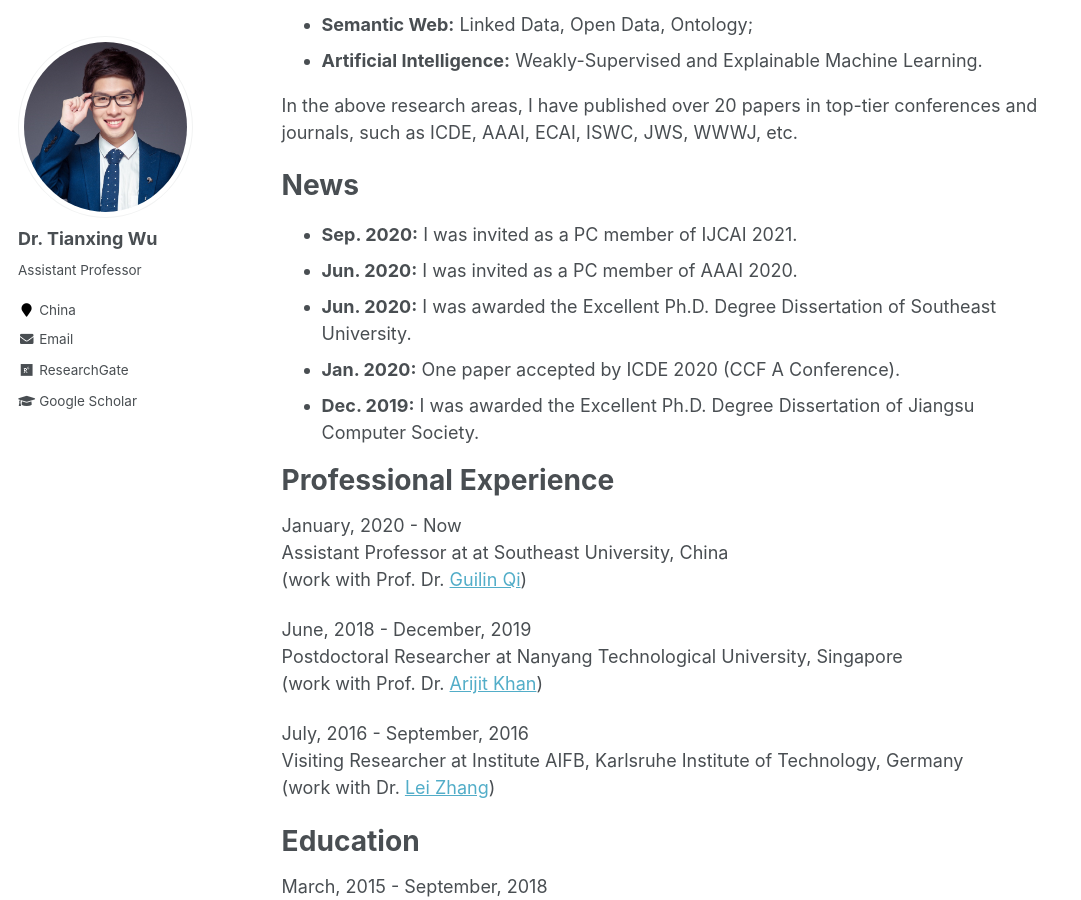
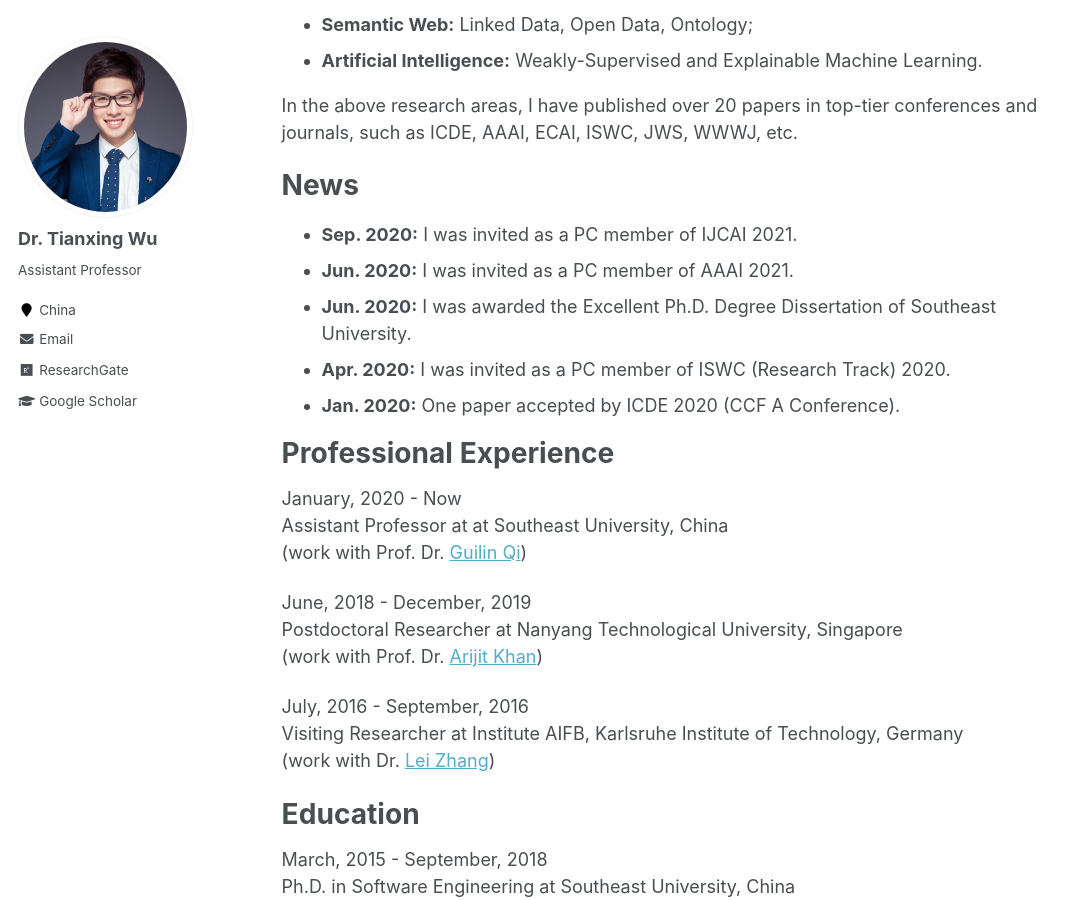
Before and after one commit to tianxing-wu/tianxing-wu.github.io, a Jekyll site: the page built from _pages/about.md, in a window 1280 px wide and 900 px high, scrolled down 326 px. Shown: the whole window, without its empty margins (0-1081 px from the left). Built offline with Jekyll 4.4.1, drawn with Linux system fonts in a browser that asks for light colours.

Commit message:
site update

```diff
--- a/_pages/about.md
+++ b/_pages/about.md
@@ -19,10 +19,10 @@ In the above research areas, I have published over 20 papers in top-tier confere
 News
 ======
 * **Sep. 2020:** I was invited as a PC member of IJCAI 2021.
-* **Jun. 2020:** I was invited as a PC member of AAAI 2020.
+* **Jun. 2020:** I was invited as a PC member of AAAI 2021.
 * **Jun. 2020:** I was awarded the Excellent Ph.D. Degree Dissertation of Southeast University.
+* **Apr. 2020:** I was invited as a PC member of ISWC (Research Track) 2020.
 * **Jan. 2020:** One paper accepted by ICDE 2020 (CCF A Conference).
-* **Dec. 2019:** I was awarded the Excellent Ph.D. Degree Dissertation of Jiangsu Computer Society.
 
 Professional Experience
 ======
```
Also changed, not shown: _pages/services.md (+3 -1 lines), 2 other files.
